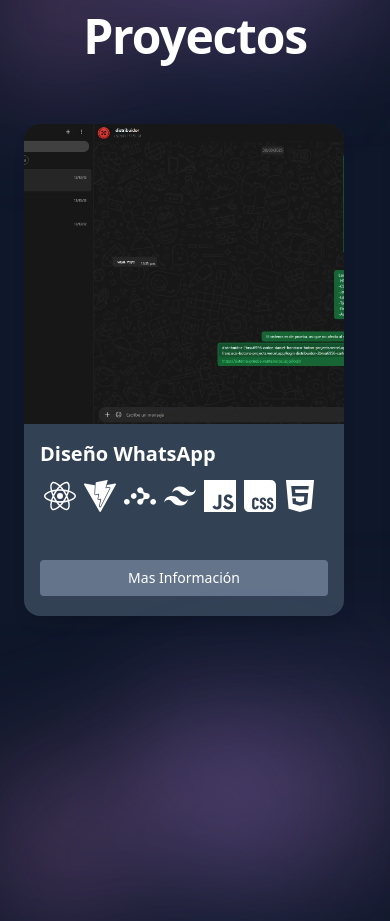
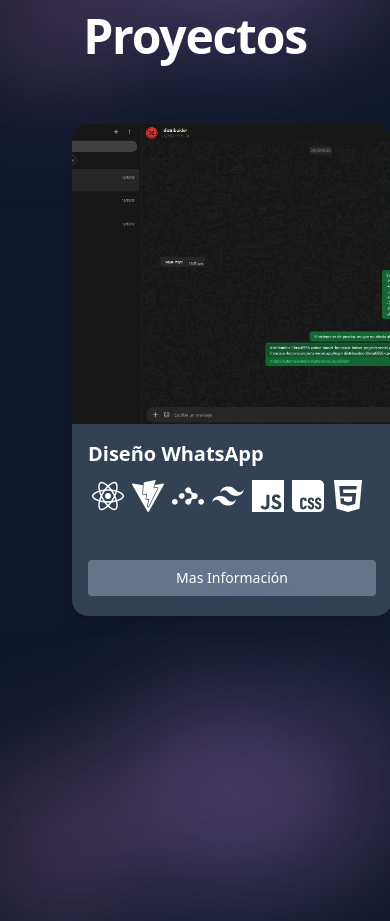
Before and after one commit to Carlos-Boton/Portafolio, a React (Create React App) app: page / in a window 390 px wide. Shown: the part 940-1861 px from the top of the page. Built offline with nearby package versions, Linux system fonts and the light colour scheme.

Commit message:
cambio de pading proyectos

```diff
--- a/src/components/pages/proyectos.jsx
+++ b/src/components/pages/proyectos.jsx
@@ -44,8 +44,8 @@
 
                 <div className="h-full flex flex-col items-center justify-center">
                     <h3 className="text-balance text-5xl font-semibold tracking-tight text-white sm:text-7xl max-w-xl mb-10">Proyectos</h3>
-                    <div  className="h-[540px] sm:h-[600px] py-6 sm:px-12 w-full overflow-x-auto">
-                        <div  className="flex items-center justify-center h-full min-w-max">
+                    <div  className="h-[540px] sm:h-[600px] py-6  w-full overflow-x-auto">
+                        <div  className="flex items-center justify-center px-12 h-full min-w-max">
 
                             {proyectos.map((proy, i) => (
                                 <div key={i} className="w-80 h-full rounded-2xl mx-6 bg-slate-700 shadow-lg text-white">
```
